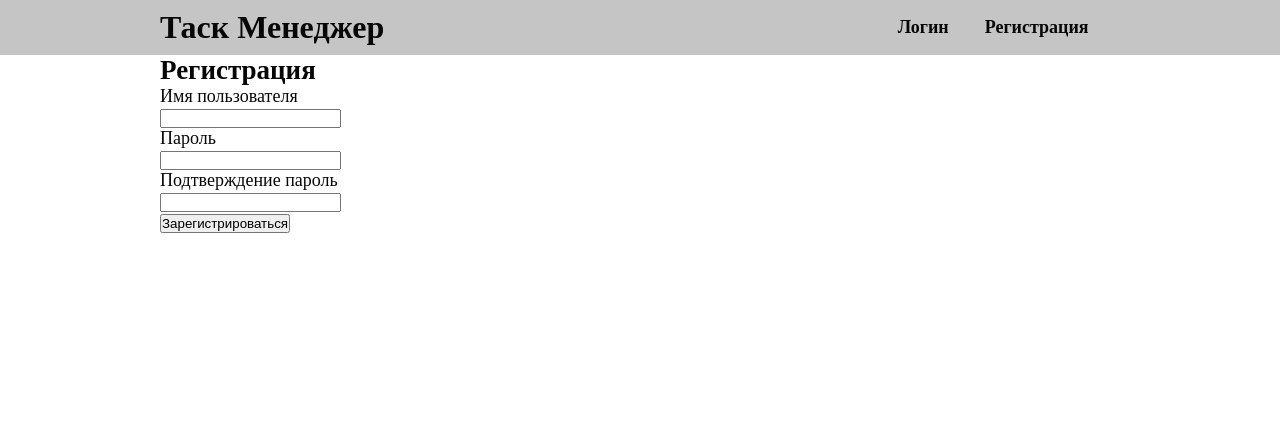
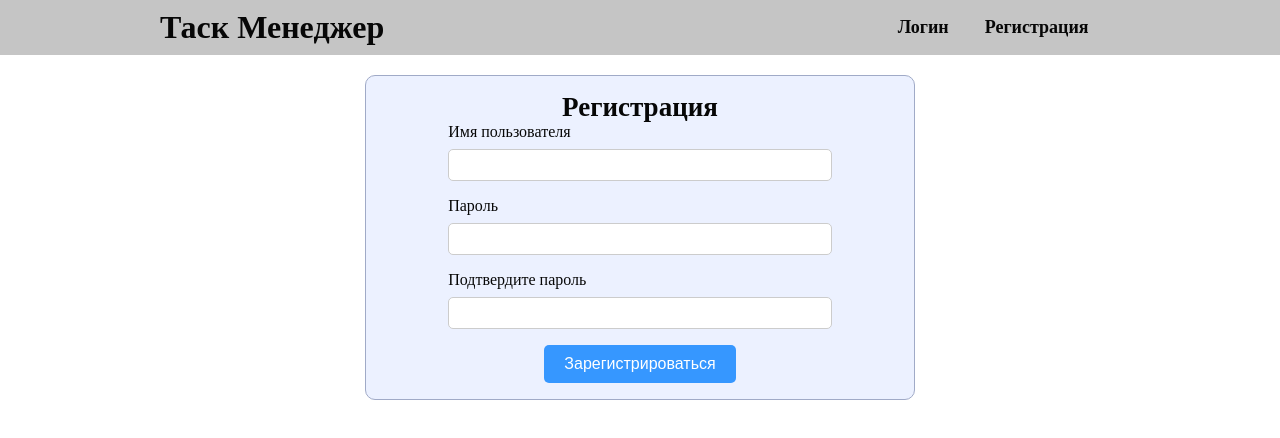
Before and after one commit to Cagey7/task-manager-front, a React (Create React App) app: page /register in a window 1280 px wide. Shown: the top 438 px of the page. Built offline with nearby package versions, Linux system fonts and the light colour scheme.

Commit message:
Added styles and register backend

```diff
--- a/src/pages/HomePage/HomePage.js
+++ b/src/pages/HomePage/HomePage.js
@@ -93,8 +93,14 @@ function HomePage() {
 
   return (
     <AuthProvider>
-      <>
+      {localStorage.getItem("token") ? (
+        <>
         <NewTask addTask={addTask} />
+        {tasks.filter((task) => task.completed === false).length > 0 ? (
+          <h3 className="complete-task-header">Ваши актуальные задания</h3>
+        ): (
+          <h3 className="complete-task-header">У вас нет актуальных заданий</h3>
+        )}
         <div className="user-task-list">
           {tasks.filter((task) => !(task.completed)).map((task) => (
             <Task
@@ -108,7 +114,12 @@ function HomePage() {
             />
           ))}
         </div>
-        <h3 className="complete-task-header">Выполненные задания</h3>
+        {tasks.filter((task) => task.completed === true).length > 0 ? (
+          <h3 className="complete-task-header">Выполненные задания</h3>
+        ): (
+          ""
+        )}
+
         <div className="user-task-list">
           {tasks.filter((task) => task.completed).map((task) => (
             <Task
@@ -122,6 +133,10 @@ function HomePage() {
           ))}
         </div>
       </>
+      ) : (
+        <h2>Войдите в аккаунт</h2>
+      )}
+
     </AuthProvider>
   );
 }
--- a/src/pages/LoginPage/LoginPage.css
+++ b/src/pages/LoginPage/LoginPage.css
@@ -0,0 +1,40 @@
+.login-block {
+    width: 550px;
+    margin: 1.25rem auto;
+    background-color: rgb(236, 241, 255);
+    display: flex;
+    flex-direction: column;
+    justify-content: center;
+    align-items: center;
+    border: 0.1rem solid rgb(160, 170, 199);
+    border-radius: 0.625rem;
+    padding: 1rem 0;
+}
+
+.login-button {
+    padding: 0.625rem 1.25rem;
+    background-color: #3697ff;
+    color: white;
+    border: none;
+    border-radius: 0.3125rem;
+    font-size: 1rem;
+    cursor: pointer;
+}
+
+.login-input {
+    width: 70%;
+    height: 2rem;
+    padding: 0.625rem;
+    margin-bottom: 1rem;
+    border: 0.0625rem solid #ccc;
+    border-radius: 0.3125rem;
+    font-size: 1rem;
+}
+
+.label-input{
+    width:70%;
+    margin-bottom: 0.5rem;
+    text-align: left;
+    font-size: 1rem;
+    box-sizing: border-box;
+}
--- a/src/pages/LoginPage/LoginPage.js
+++ b/src/pages/LoginPage/LoginPage.js
@@ -12,7 +12,7 @@ function LoginPage() {
 
     useEffect(() => {
         if (localStorage.getItem("token")) {
-            navigate("/");
+            navigate("/login");
         }
     }, [navigate])
 
@@ -32,15 +32,15 @@ function LoginPage() {
     }
 
     return (
-        <>
+        <div className="login-block">
             <h2>Логин</h2>
-            <p>Имя пользователя</p>
-            <input onChange={e => setUsername(e.target.value)} value={username} onKeyDown={loginHandler} />
-            <p>Пароль</p>
-            <input type="password" onChange={e => setPassword(e.target.value)} value={password} onKeyDown={loginHandler} />
-            <button onClick={loginHandler}>Войти</button>
+            <label htmlFor="name-input" className="label-input">Имя пользователя</label>
+            <input id="name-input" className="login-input" onChange={e => setUsername(e.target.value)} value={username} onKeyDown={loginHandler} />
+            <label htmlFor="password-input" className="label-input">Пароль</label>
+            <input className="login-input" type="password" onChange={e => setPassword(e.target.value)} value={password} onKeyDown={loginHandler} />
+            <button className="login-button" onClick={loginHandler}>Войти</button>
             <p>{error}</p>
-        </>
+        </div>
     )
 }
 
--- a/src/pages/RegisterPage/RegisterPage.css
+++ b/src/pages/RegisterPage/RegisterPage.css
@@ -0,0 +1,40 @@
+.register-block {
+    width: 550px;
+    margin: 1.25rem auto;
+    background-color: rgb(236, 241, 255);
+    display: flex;
+    flex-direction: column;
+    justify-content: center;
+    align-items: center;
+    border: 0.1rem solid rgb(160, 170, 199);
+    border-radius: 0.625rem;
+    padding: 1rem 0;
+}
+
+.register-button {
+    padding: 0.625rem 1.25rem;
+    background-color: #3697ff;
+    color: white;
+    border: none;
+    border-radius: 0.3125rem;
+    font-size: 1rem;
+    cursor: pointer;
+}
+
+.register-input {
+    width: 70%;
+    height: 2rem;
+    padding: 0.625rem;
+    margin-bottom: 1rem;
+    border: 0.0625rem solid #ccc;
+    border-radius: 0.3125rem;
+    font-size: 1rem;
+}
+
+.label-input{
+    width:70%;
+    margin-bottom: 0.5rem;
+    text-align: left;
+    font-size: 1rem;
+    box-sizing: border-box;
+}
--- a/src/pages/RegisterPage/RegisterPage.js
+++ b/src/pages/RegisterPage/RegisterPage.js
@@ -25,6 +25,25 @@ function RegisterPage() {
                     setPassword("");
                     setPassword2("");
                     setError("");
+
+
+                    fetch("http://127.0.0.1:8000/auth/users/", {
+                        method: "POST",
+                        headers: {
+                            "Content-Type": "application/json",
+                        },
+                        body: JSON.stringify({
+                            username: username,
+                            password: password
+                        })
+                    })
+                        .then((response) => {
+                            if (response.ok) {
+                                navigate("/login");
+                            }
+                        })
+
+
                 } else {
                     setError("Пароли отличаются");
                 }
@@ -35,18 +54,17 @@ function RegisterPage() {
     }
 
     return (
-        <>
+        <div className="register-block">
             <h2>Регистрация</h2>
-            <p>Имя пользователя</p>
-            <input onChange={e => setUsername(e.target.value)} value={username} onKeyDown={registerHandler} />
-            <p>Пароль</p>
-            <input type="password" onChange={e => setPassword(e.target.value)} value={password} onKeyDown={registerHandler} />
-            <p>Подтверждение пароль</p>
-            <input type="password" onChange={e => setPassword2(e.target.value)} value={password2} onKeyDown={registerHandler} />
-            <br />
-            <button onClick={registerHandler}>Зарегистрироваться</button>
+            <label htmlFor="name-input" className="label-input">Имя пользователя</label>
+            <input id="name-input" className="register-input" onChange={e => setUsername(e.target.value)} value={username} onKeyDown={registerHandler} />
+            <label htmlFor="password-input" className="label-input">Пароль</label>
+            <input className="register-input" type="password" onChange={e => setPassword(e.target.value)} value={password} onKeyDown={registerHandler} />
+            <label htmlFor="password-input" className="label-input">Подтвердите пароль</label>
+            <input className="register-input" type="password" onChange={e => setPassword2(e.target.value)} value={password2} onKeyDown={registerHandler} />
+            <button className="register-button" onClick={registerHandler}>Зарегистрироваться</button>
             <p>{error}</p>
-        </>
+        </div>
     )
 }
 
```
